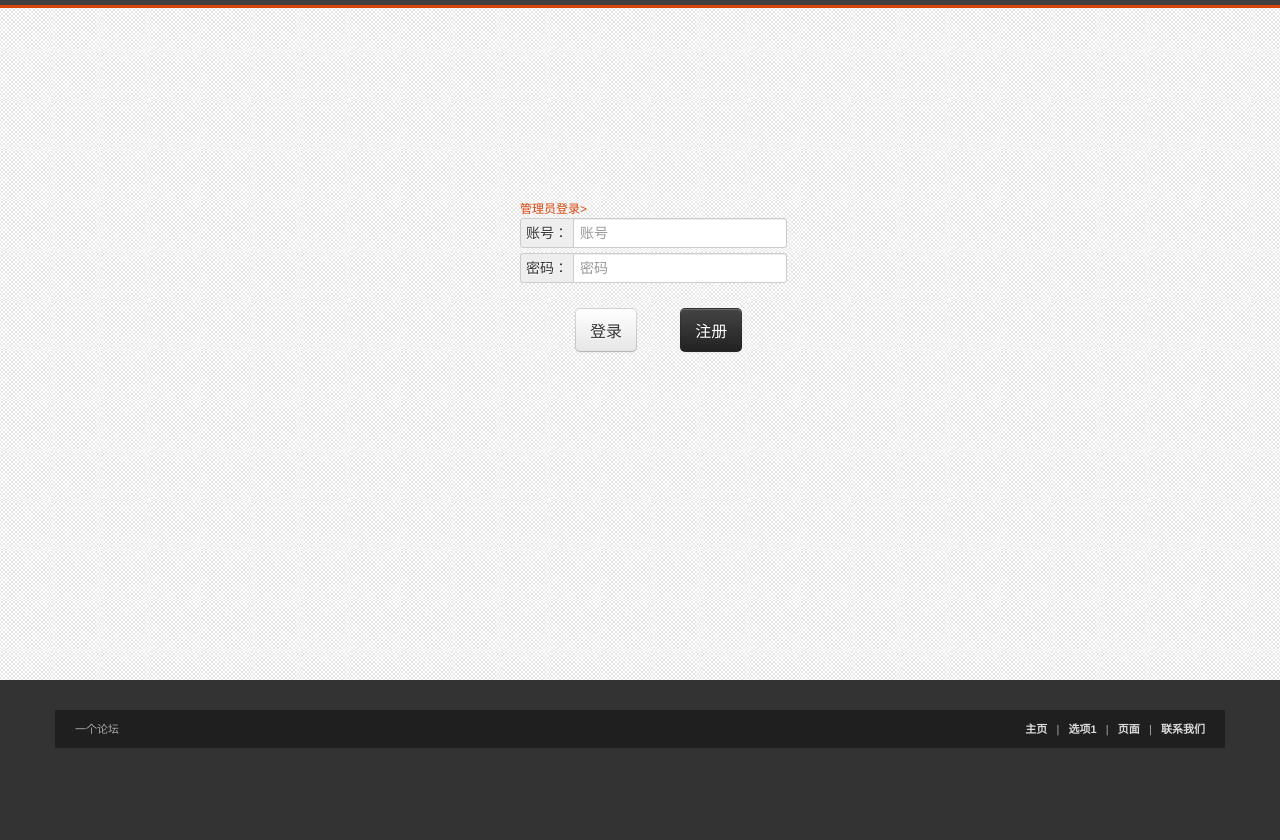
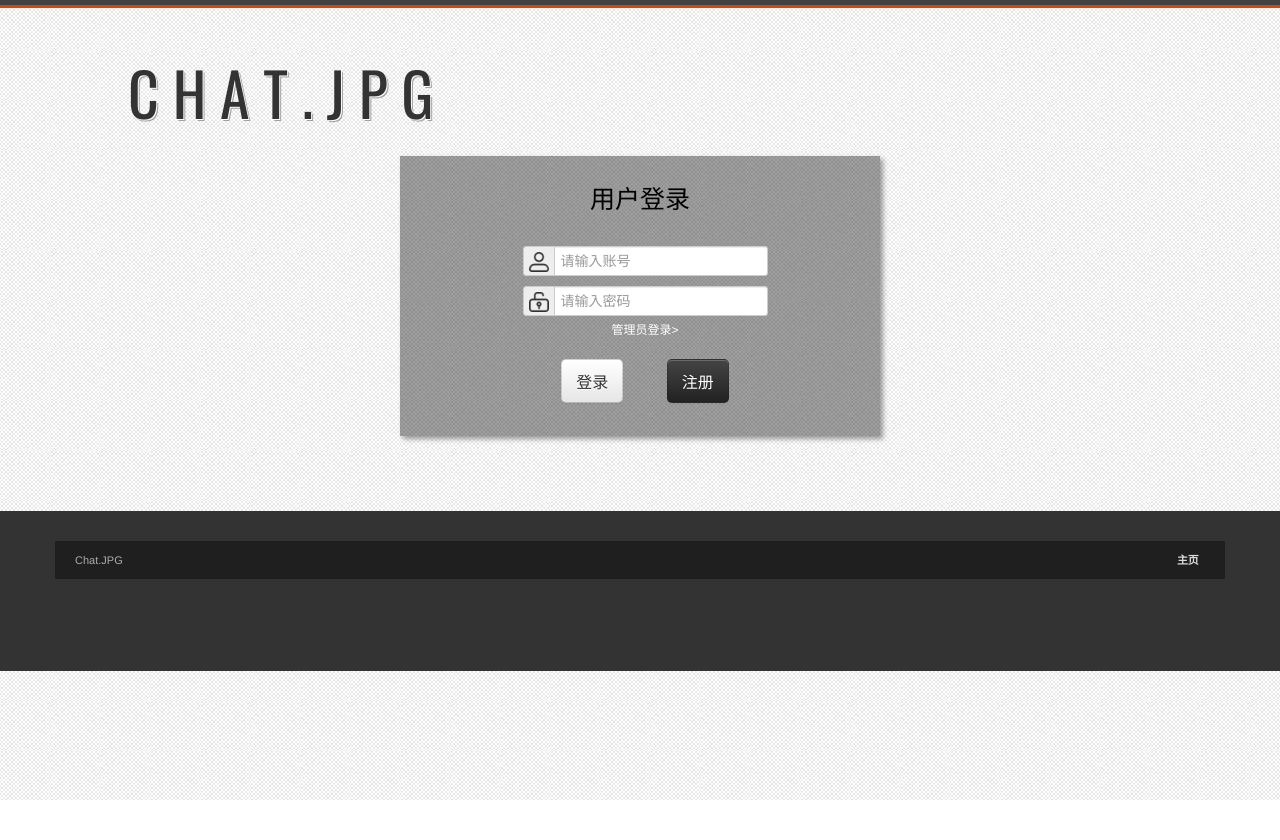
Before and after one commit to zshihang213/chat, a Django app: page /login/ in a window 1280 px wide; the page is wider, and only the part inside the window is pictured. After the commit the page ends 800 px from the top of that part, so only its background shows below. Run offline with Django 3.2, Linux system fonts and the light colour scheme; some libraries are stand-ins or nearby versions.

Commit message:
用户登陆界面修改

```diff
--- a/templates/login.html
+++ b/templates/login.html
@@ -67,21 +67,27 @@
 <div class="color-bar-1"></div>
 <div class="color-bar-2 color-bg"></div>
 
-
-<div style="width: 100%;height: 60%;">
-    <div style="width: 300px; height: 100px; margin: 0 auto;margin-top: 15%;margin-bottom: 20%;">
+<div style="position: relative;left: 10%;top: 8%;height: 10px;">
+    <h5 style="font-size: 60px">C h a t . J P G</h5>
+</div>
+<div style="margin-bottom: 75px" >
+<div style="border:0;width: 480px;height: 280px;margin-left: auto;margin-right:auto;margin-top: 10%;text-align: center;background-color: #00000060;box-shadow: 3px 3px 5px #00000060;">
+    <div style="position: relative;top: 12%;">
+        <h style="font-size: 25px;color: #000000" >用户登录</h>
+    </div>
+    <div style="width: 300px; height: 100px; margin-top: 14%;margin-bottom: 20%;margin-left: 30px;">
         <div class="span4">
-            <a href="/my-admin">管理员登录></a>
-            <div class="input-prepend" style="width: 300px;">
-                <span class="add-on">账号：</span><input style="width: 200px" class="span2" id="uid"
+            <div class="input-prepend" style="margin: 0 auto;margin-bottom: 10px;">
+                <span class="add-on"><img src="../static/img/user.png" height="20px" width="20px"> </span><input style="width: 200px" class="span2" id="uid"
                                                       size="16" type="text"
-                                                      placeholder="账号">
+                                                      placeholder="请输入账号">
             </div>
             <div class="input-prepend">
-                <span class="add-on">密码：</span><input style="width: 200px" class="span2" id="pwd"
+                <span class="add-on"><img src="../static/img/lock.png" height="20px" width="20px"> </span><input style="width: 200px" class="span2" id="pwd"
                                                       size="16" type="password"
-                                                      placeholder="密码">
+                                                      placeholder="请输入密码">
             </div>
+            <a href="/my-admin" style="color: #FFFFFF">管理员登录></a>
             <div style="width: 300px;padding: 20px;margin: 0 auto;">
                 <button id="login-button" style="margin-right: 20px;margin-left: 20px;" class="btn btn-large" type="submit">登录
                 </button>
@@ -89,9 +95,9 @@
                         type="submit">注册
                 </button>
             </div>
-
         </div>
     </div>
+</div>
 </div>
 
 
@@ -101,13 +107,11 @@
         <div style="margin-top: 30px" class="row">
             <div class="span12 footer-col footer-sub">
                 <div class="row no-margin">
-                    <div class="span6"><span class="left">一个论坛</span>
+                    <div class="span6"><span class="left">Chat.JPG</span>
                     </div>
                     <div class="span6">
                             <span class="right">
-                            <a href="#">主页</a>&nbsp;&nbsp;&nbsp;|&nbsp;&nbsp;&nbsp;<a href="#">选项1</a>&nbsp;&nbsp;&nbsp;|&nbsp;&nbsp;&nbsp;<a
-                                    href="#">页面</a>&nbsp;&nbsp;&nbsp;|&nbsp;&nbsp;&nbsp;<a
-                                    href="#">联系我们</a>
+                            <a href="#">主页</a>&nbsp;&nbsp;
                             </span>
                     </div>
                 </div>
```
